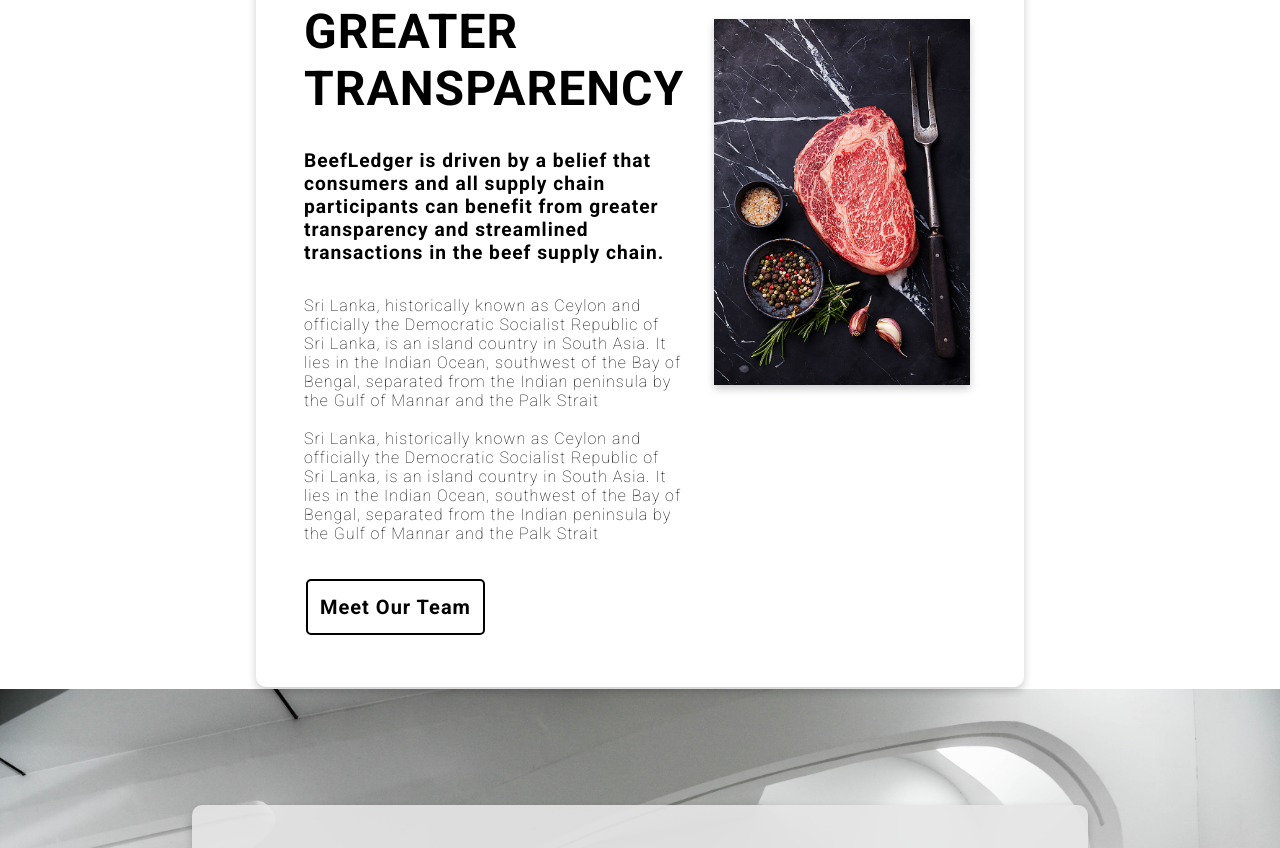
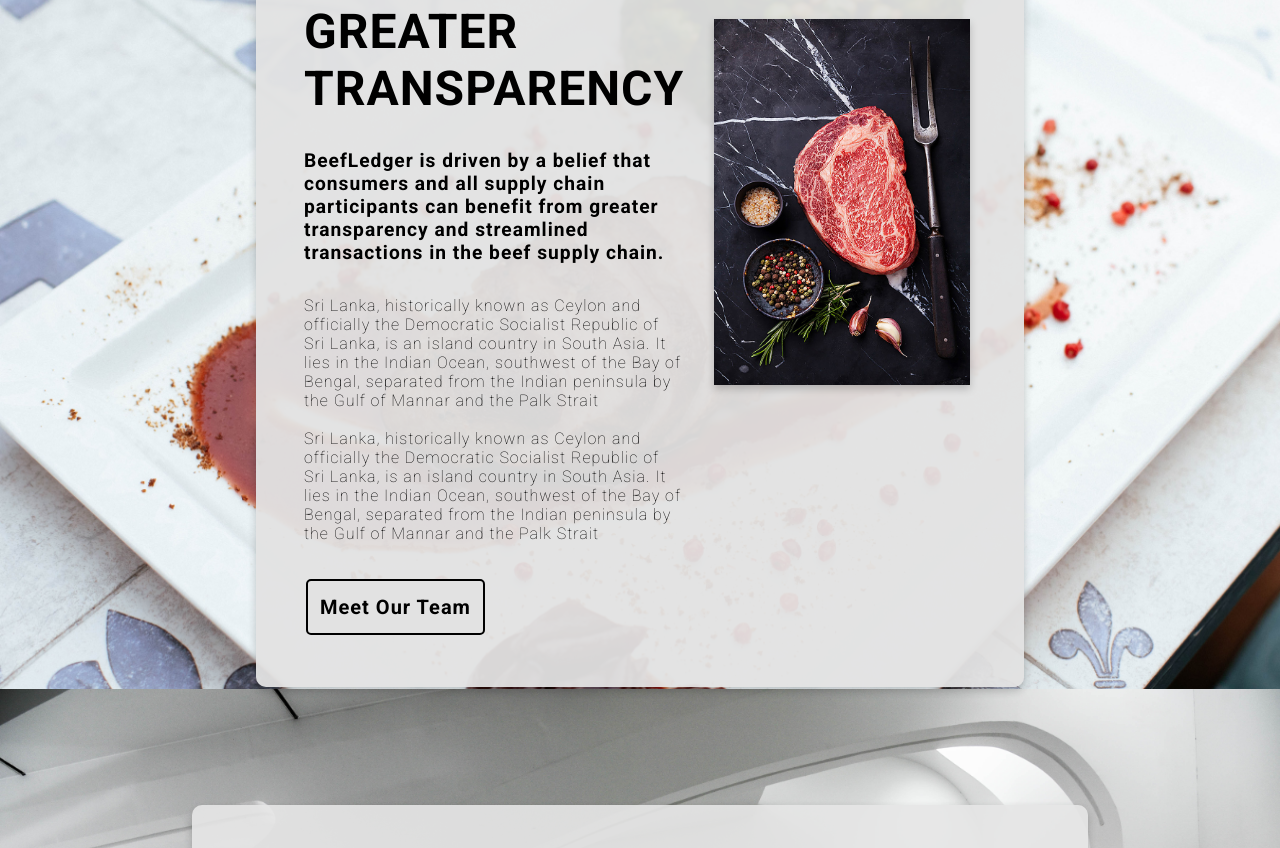
Before and after one commit to chathuraHarshanga/Blockchain-frontend, a plain HTML site: page index.html in a window 1280 px wide. Shown: the part 911-1759 px from the top of the page. Drawn offline with nearby package versions, Linux system fonts and the light colour scheme; a web font is replaced by a local one.

Commit message:
half way through

```diff
--- a/assets/css/naviBar.css
+++ b/assets/css/naviBar.css
@@ -289,6 +289,7 @@ nav {
   border-radius: 10px;
   min-height: 80vh;
   max-width: 60%;
+  background-color: #e3e3e3f1;
 
 }
 .home h4{
@@ -384,7 +385,7 @@ nav {
 }
 
 .meet-team-button {
-  background-color: rgb(255, 255, 255);
+  background-color: #e3e3e3f1;
   border: 2px solid rgb(0, 0, 0);
   color: rgb(0, 0, 0);
   padding: 14px 12px;
--- a/index.html
+++ b/index.html
@@ -51,7 +51,7 @@
         <img src="" alt="">
       </div>
 
-      <div class='home' id="home">
+      <div class='home' id="home" style="background-image: url('assets/images/home-background.jpg'); background-size: 100% 100vh;background-repeat: no-repeat;">
         <div class="home-content">
           <div class="home-left">
             <h1>GREATER </h1> <h1>TRANSPARENCY</h1>
```
Also changed, not shown: assets/images/home-background.jpg (added).
